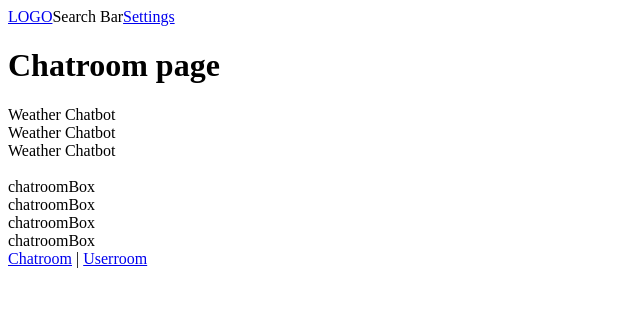
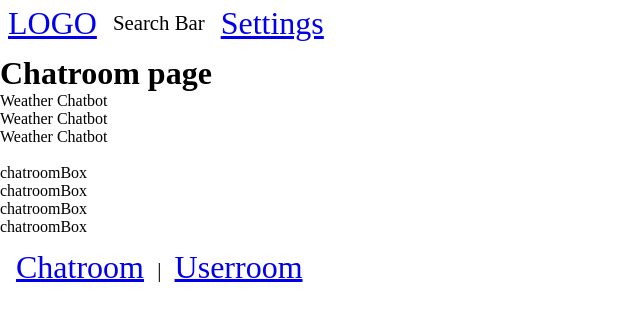
Before and after one commit to eric8979/sandbox-project, a React (Create React App) app in the folder client/: page / in a window 1280 px wide. Shown: the top 320 px of the page, without its empty margins (0-640 px from the left). Built offline with nearby package versions, Linux system fonts and the light colour scheme.

Commit message:
Build UserRoom page

```diff
--- a/client/src/components/UserBox.jsx
+++ b/client/src/components/UserBox.jsx
@@ -1,5 +1,13 @@
-function UserBox() {
-  return <div>UserBox</div>;
+import "../styles/box.scss";
+
+function UserBox({ user }) {
+  return (
+    <div className="userBox">
+      <h1>{user.username}</h1>
+      <p>user info</p>
+      <div>chat!</div>
+    </div>
+  );
 }
 
 export default UserBox;
--- a/client/src/index.js
+++ b/client/src/index.js
@@ -8,13 +8,15 @@ import Signup from "./routes/signup";
 import Login from "./routes/login";
 import Userroom from "./routes/userroom";
 import Settings from "./routes/settings";
+// styles
+import "./styles/layout.scss";
 
 const root = ReactDOM.createRoot(document.getElementById("root"));
 
 root.render(
   <BrowserRouter>
     <Routes>
-      <Route path="/" element={<App />} /> // App = chatroom
+      <Route path="/" element={<App />} />
       <Route path="/login" element={<Login />} />
       <Route path="/signup" element={<Signup />} />
       <Route path="/userroom" element={<Userroom />} />
--- a/client/src/routes/login.jsx
+++ b/client/src/routes/login.jsx
@@ -1,9 +1,7 @@
+import { Link } from "react-router-dom";
 import { useState } from "react";
 // lib
-import { handleLogin } from "../lib/auth";
-// styles
-import { Link } from "react-router-dom";
-import "../styles/layout.scss";
+import { handleLogin } from "../service/auth";
 
 function Login() {
   const [email, setEmail] = useState("");
--- a/client/src/routes/signup.jsx
+++ b/client/src/routes/signup.jsx
@@ -1,6 +1,4 @@
 import { Link } from "react-router-dom";
-// styles
-import "../styles/layout.scss";
 
 function Signup() {
   const handleSubmit = (e) => {
--- a/client/src/routes/userroom.jsx
+++ b/client/src/routes/userroom.jsx
@@ -1,22 +1,37 @@
+import axios from "axios";
+import { useState, useEffect } from "react";
 // components
 import Bottombar from "../components/Bottombar";
 import Topbar from "../components/Topbar";
 import UserBox from "../components/UserBox";
 
-function Userroom() {
+const Userroom = () => {
+  const [users, setUsers] = useState(null);
+
+  useEffect(() => {
+    axios.get("/api/users/all/").then((response) => {
+      setUsers(response.data);
+    });
+  }, []);
+
+  if (!users) return null;
+
   return (
     <div>
       <Topbar />
       <h1>User Room</h1>
+
       <div>
-        <UserBox />
-        <UserBox />
-        <UserBox />
-        <UserBox />
+        {Array.isArray(users)
+          ? users.map((user, i) => {
+              return <UserBox key={i} user={user} />;
+            })
+          : ""}
       </div>
+
       <Bottombar />
     </div>
   );
-}
+};
 
 export default Userroom;
--- a/client/src/styles/bar.scss
+++ b/client/src/styles/bar.scss
@@ -2,4 +2,21 @@
 .bottombar {
   display: flex;
   flex-direction: row;
+  align-items: center;
+  font-size: 1.3rem;
+
+  a {
+    font-size: 2rem;
+  }
+
+  * {
+    padding: 0.3rem 0.5rem;
+  }
 }
+
+.topbar {
+  margin-bottom: 0.5rem;
+}
+.bottombar {
+  margin-top: 0.5rem;
+}
--- /dev/null
+++ b/client/src/styles/box.scss
@@ -0,0 +1,17 @@
+.userBox,
+.chatBox {
+  margin: 0.3rem 1rem;
+  border: 0.2rem black solid;
+  border-radius: 10px;
+}
+
+.userBox {
+  display: flex;
+  flex-direction: row;
+  justify-content: flex-start;
+  align-items: center;
+
+  * {
+    padding: 0.3rem 0.5rem;
+  }
+}
--- a/client/src/styles/layout.scss
+++ b/client/src/styles/layout.scss
@@ -1,3 +1,8 @@
+* {
+  margin: 0;
+  padding: 0;
+}
+
 .container {
   display: flex;
   flex-direction: column;
```
Also changed, not shown: client/package.json (+9 -2 lines), client/src/service/auth.js (renamed from client/src/lib/auth.js), client/src/styles/lib/auth.js (deleted).
